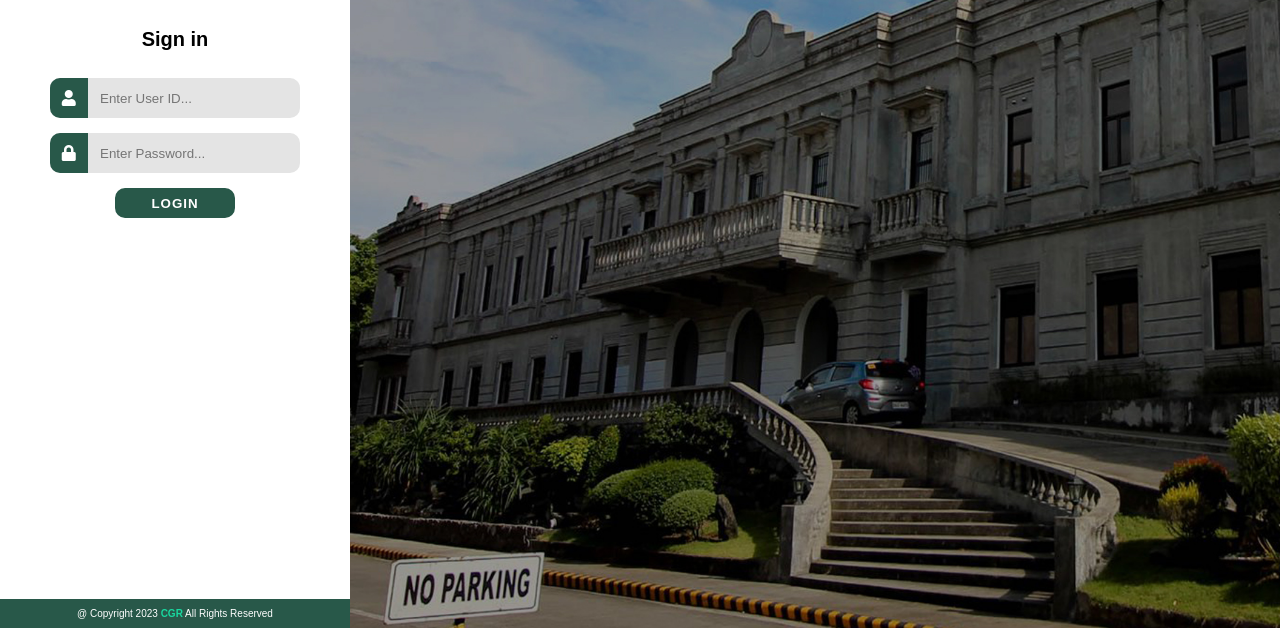
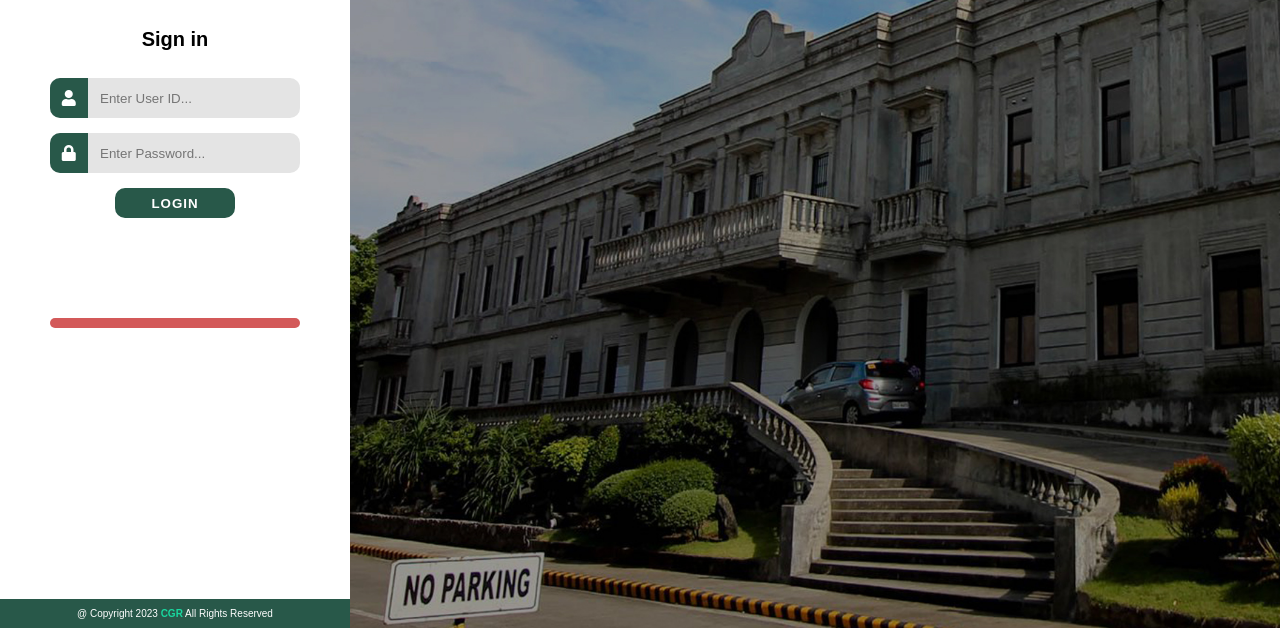
Before and after one commit to rjcepe/EMR-v3.0, a website: page index.html in a window 1280 px wide. Shown: the part 172-800 px from the top of the page. Drawn offline with nearby package versions, Linux system fonts and the light colour scheme.

Commit message:
login error msg fix

```diff
--- a/files/pagefunc/login.js
+++ b/files/pagefunc/login.js
@@ -30,7 +30,7 @@ loginForm.addEventListener("submit", async function (event) {
 
         if (data.length === 0) {
             console.log("User ID not found");
-            message.innerText = "Login failed. Please check your credentials.";
+            message.innerText = "Invalid credentials";
             return;
         }
 
--- a/files/styles.css
+++ b/files/styles.css
@@ -61,6 +61,19 @@ button{
 }
 
 /* login page */
+.loginfailed{
+    border-radius: 10px;
+    text-align: center;
+    margin-top: 100px;
+    background-color: rgb(211, 89, 89);
+    width: 250px;
+    color: white;
+    font-size: .7rem;
+    font-weight: 700;
+    padding: 5px;
+    text-transform: uppercase;
+    letter-spacing: 1px;
+}
 .login-cont{
     /* background-color: #126638; */
     background-image: url("/files/images/samplebg.jpg");
--- a/index.html
+++ b/index.html
@@ -25,7 +25,7 @@
                     </div>
                     <button class="loginbutt">LOGIN</button>
                 </form>
-                    <p id="message"></p>
+                    <p id="message" class="loginfailed"></p>
                     <!-- <button class="loginbutt" onclick="ToMedRec()">LOGIN</button> -->
             </div>
             <div class="botlog">
```
